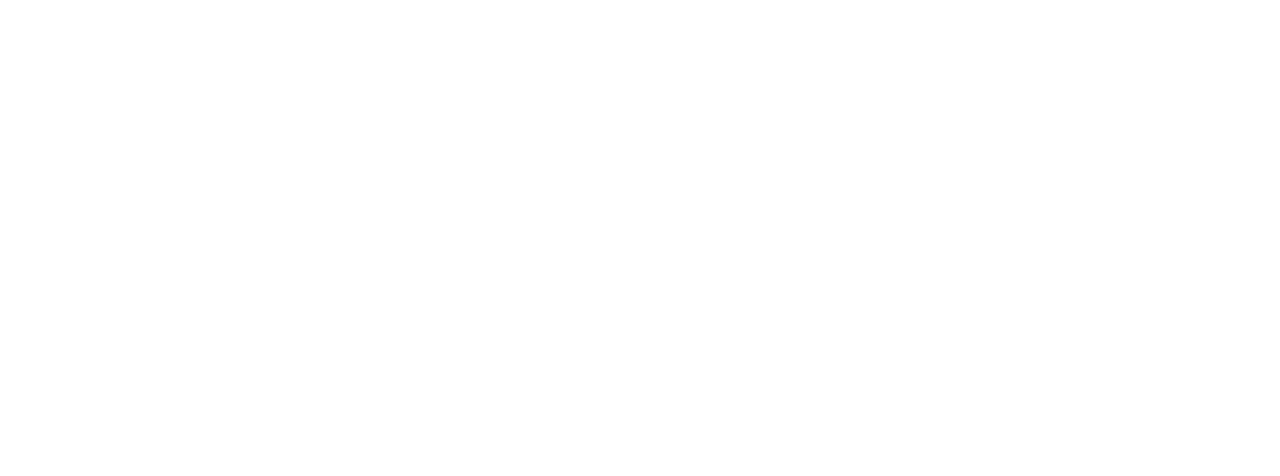
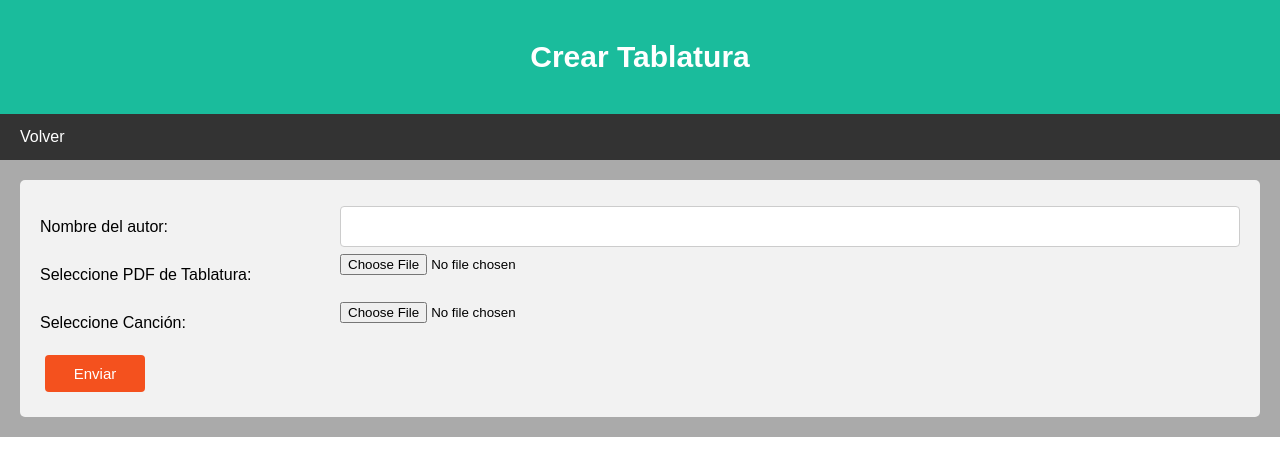
Before and after one commit to horaciomathias/OBL2FIS, a website built with webpack: page src/crearTablatura.html in a window 1280 px wide. Built offline with nearby package versions, Linux system fonts and the light colour scheme.

Commit message:
minor: 0.2.1
Crear Tablatura

Funciona la verificación de los campos existentes, no se crea la clase

```diff
--- a/src/crearTablatura.html
+++ b/src/crearTablatura.html
@@ -0,0 +1,67 @@
+<!DOCTYPE html>
+<html lang="en">
+  <head>
+    <title>Crear Tablatura</title>
+    <meta charset="UTF-8" />
+    <meta name="viewport" content="width=device-width, initial-scale=1" />
+    <link rel="stylesheet" href="styles.css" />
+    <link rel="stylesheet" href="styleCrearTablatura.css" />
+    <script src="crearTablatura.js"></script>
+  </head>
+  <body>
+    <div class="header">
+      <h1>Crear Tablatura</h1>
+    </div>
+    <div class="navbar">
+      <a href="../index.html" class="left">Volver</a>
+    </div>
+    <div class="img">
+      <div class="container">
+        <form name="myForm" onsubmit="return validateForm()" method="post" required>
+          <div class="row">
+            <div class="col-25">
+              <label for="fname" class="form-text">Nombre del autor:</label>
+            </div>
+            <div class="col-75">
+              <input
+                class="form-text"
+                type="text"
+                id="autor"
+                name="firstname"
+              />
+            </div>
+          </div>
+          <div class="row">
+            <div class="col-25">
+              <label for="fname" class="form-text">Seleccione PDF de Tablatura:</label>
+            </div>
+            <div class="col-25">
+              <input class="form-text" type="file" id="tabFile" />
+            </div>
+          </div>
+          <div class="row">
+            <div class="col-25">
+              <label for="fname" class="form-text">Seleccione Canción:</label>
+            </div>
+            <div class="col-25">
+              <input class="form-text" type="file" id="songFile" />
+            </div>
+          </div>
+          <div class="row">
+            <div class="col-75">
+              <button
+                type="submit"
+                class="button2"
+                value="submit"
+                style="vertical-align: middle"
+              >
+                <span>Enviar</span>
+              </button>
+            </div>
+            </div>
+          </div>
+        </form>
+      </div>
+    </div>
+  </body>
+</html>
--- /dev/null
+++ b/src/crearTablatura.js
@@ -0,0 +1,86 @@
+function validateForm() {
+  var x;
+  valido = true;
+  x = document.forms["myForm"]["autor"].value;
+  if (x == "" || x == null) {
+    alert("Debe completar el nombre");
+    return false;
+  }
+
+  valido = validateFileTab();
+  if (valido) {
+    validateFileSong();
+  }
+
+  agregarClase();
+  alert("Tablatura agregada exitosamente");
+}
+
+function validateFileTab() {
+  var x;
+  x = document.forms["myForm"]["tabFile"].value;
+  if (x == "" || x == null) {
+    alert("Debe seleccionar un archivo de tablatura");
+    return false;
+  } else {
+    //Verificacion de extension permitida
+    var ext = x.substring(x.lastIndexOf(".")).toLowerCase();
+    extensionesPermitidasTab = [".gif", ".jpg", ".doc", ".pdf", ".jpg", ".png"];
+    extensionPermitida = false;
+    for (var i = 0; i < extensionesPermitidasTab.length; i++) {
+      if (extensionesPermitidasTab[i] == ext) {
+        extensionPermitida = true;
+        break;
+      }
+    }
+
+    if (!extensionPermitida) {
+      alert("Extension de tablatura no permitida: " + ext);
+      return false;
+    } else {
+      return true;
+    }
+  }
+}
+
+function validateFileSong() {
+  var x;
+  x = document.forms["myForm"]["songFile"].value;
+
+  if (x == "" || x == null) {
+    alert("Debe seleccionar una canción");
+    return false;
+  } else {
+    //Verificacion de extension permitida
+    var ext = x.substring(x.lastIndexOf(".")).toLowerCase();
+    extensionesPermitidas = [".mp4", ".mp3", ".wav"];
+
+    extensionPermitida = false;
+    for (var i = 0; i < extensionesPermitidas.length; i++) {
+      if (extensionesPermitidas[i] == ext) {
+        extensionPermitida = true;
+        break;
+      }
+    }
+
+    if (!extensionPermitida) {
+      alert("Extension de canción no permitida: " + ext);
+      return false;
+    }
+  }
+}
+
+class Clase {
+  constructor(tab, cancion) {
+    this.Tablatura = tab;
+    this.cancion = cancion;
+  }
+}
+
+function agregarClase() {
+  var tab = docudocument.forms["myForm"]["tabFile"];
+  var cancion = document.forms["myForm"]["songFile"];
+
+  document.getElementById("demo").innerHTML = fruits.toString();
+  var clase = { tab, cancion };
+}
--- /dev/null
+++ b/src/styleCrearTablatura.css
@@ -0,0 +1,57 @@
+* {
+  box-sizing: border-box;
+}
+
+.form-text {
+  color: black;
+}
+
+input[type="text"],
+select,
+textarea {
+  width: 100%;
+  padding: 12px;
+  border: 1px solid #ccc;
+  border-radius: 4px;
+  resize: vertical;
+}
+
+label {
+  padding: 12px 12px 12px 0;
+  display: inline-block;
+}
+
+.container {
+  border-radius: 5px;
+  background-color: #f2f2f2;
+  padding: 20px;
+}
+
+.col-25 {
+  float: left;
+  width: 25%;
+  margin-top: 6px;
+}
+
+.col-75 {
+  float: left;
+  width: 75%;
+  margin-top: 6px;
+}
+
+/* Clear floats after the columns */
+.row:after {
+  content: "";
+  display: table;
+  clear: both;
+}
+
+/* Responsive layout - when the screen is less than 600px wide, make the two columns stack on top of each other instead of next to each other */
+@media screen and (max-width: 600px) {
+  .col-25,
+  .col-75,
+  input[type="submit"] {
+    width: 100%;
+    margin-top: 0;
+  }
+}
--- a/src/styles.css
+++ b/src/styles.css
@@ -45,6 +45,11 @@ body {
   float: right;
 }
 
+/* Left-aligned link */
+.navbar a.left {
+  float: left;
+}
+
 /* Change color on hover */
 .navbar a:hover {
   background-color: #ddd;
@@ -84,9 +89,9 @@ body {
 
 /* Fake image, just for this example */
 .img {
+  background-size: contain;
   background-color: #aaa;
   width: 100%;
-  height: auto;
   padding: 20px;
 }
 
@@ -128,3 +133,45 @@ body {
   color: white;
   transition-duration: 0.4s;
 }
+
+/* Button2 */
+
+.button2 {
+  display: inline-block;
+  border-radius: 4px;
+  background-color: #f4511e;
+  border: none;
+  color: #ffffff;
+  text-align: center;
+  font-size: 15px;
+  padding: 10px;
+  width: 100px;
+  transition: all 0.5s;
+  cursor: pointer;
+  margin: 5px;
+}
+
+.button2 span {
+  cursor: pointer;
+  display: inline-block;
+  position: relative;
+  transition: 0.5s;
+}
+
+.button2 span:after {
+  content: "\00bb";
+  position: absolute;
+  opacity: 0;
+  top: 0;
+  right: -20px;
+  transition: 0.5s;
+}
+
+.button2:hover span {
+  padding-right: 25px;
+}
+
+.button2:hover span:after {
+  opacity: 1;
+  right: 0;
+}
```
